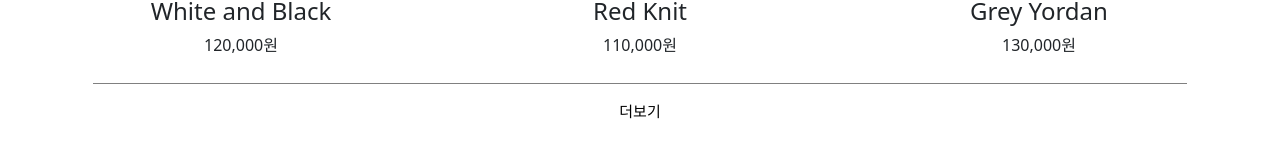
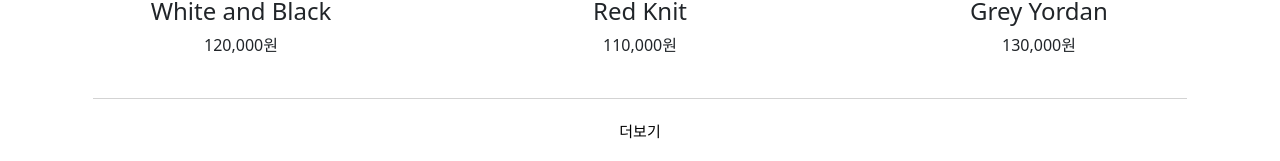
Before and after one commit to Ci5N0222/Programming-Study, a React (Vite) app in the folder react/mini-mall01/: page / in a window 1280 px wide. Shown: the part 669-830 px from the top of the page. Before the commit the page ends 808 px from the top, so only its background shows below. Built offline with nearby package versions, Linux system fonts and the light colour scheme.

Commit message:
axios study

```diff
--- a/react/mini-mall01/src/App.css
+++ b/react/mini-mall01/src/App.css
@@ -41,8 +41,9 @@
   display: flex;
   justify-content: center;
   align-items: center;
-  padding: 15px 10px;
-  border-top: 1px solid grey;
+  margin-top: 15px;
+  padding: 20px 10px;
+  border-top: 1px solid lightgrey;
   font-size: 15px;
 }
 
--- a/react/mini-mall01/src/pages/Products/Products.tsx
+++ b/react/mini-mall01/src/pages/Products/Products.tsx
@@ -6,12 +6,16 @@ import { getReq } from "../../assets/api/api";
 
 export const Products = () => {
   const [shoes, setShoes] = useState<shoesType[]>([]);
+  const [count, setCount] = useState<number>(2);
 
   const getData = async() => {
-    const data :shoesType[] = await getReq('https://codingapple1.github.io/shop/data2.json');
+    if(count > 3) return alert("상품이 더이상 없습니다.");
+
+    const data :shoesType[] = await getReq(`https://codingapple1.github.io/shop/data${count}.json`);
     if(data === null) return;
     else {
       setShoes(prev => [ ...prev, ...data ] );
+      setCount(prev => prev = prev+1);
     }
   }
 
```
